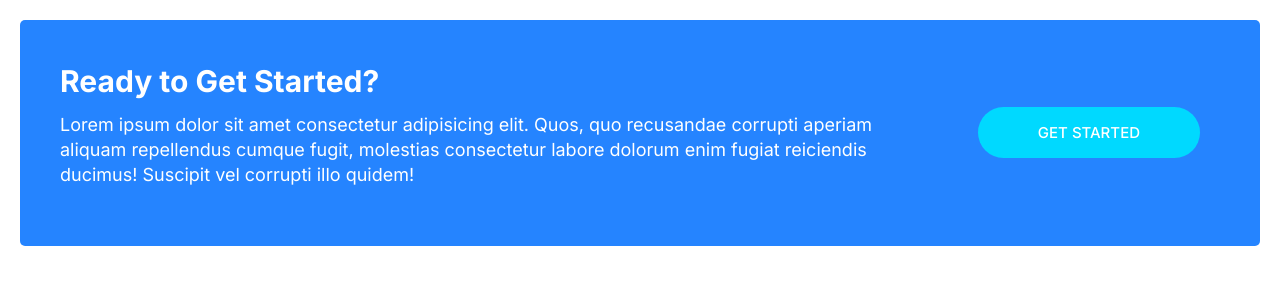
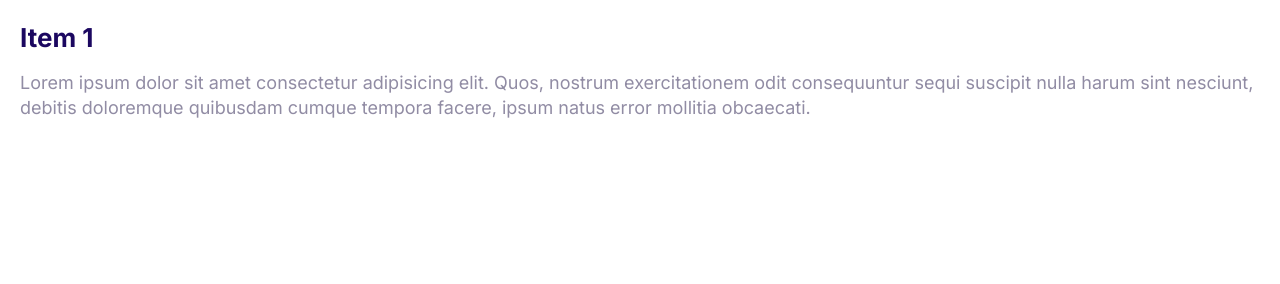
Before and after one commit to SomDhen/bhuhosting, a plain HTML site: page index.html in a window 1280 px wide. Drawn offline with Linux system fonts and the light colour scheme.

Commit message:
Build the collapsible components.

```diff
--- a/css/styles.css
+++ b/css/styles.css
@@ -542,3 +542,37 @@ a {
     margin: 0 2rem;
   }
 }
+
+/* Collapsibles  */
+.collapsible__header {
+  display: flex;
+  justify-content: space-between;
+}
+
+.collapsible__heading {
+  margin-top: 0;
+  font-size: 2.6rem;
+}
+
+.collapsible__chevron {
+  transform: rotate(-90deg);
+  transition: transform 0.3s;
+}
+
+.collapsible__content {
+  max-height: 0;
+  overflow: hidden;
+  opacity: 0;
+  transition: all 0.3s;
+  /* display: none; */
+}
+
+.collapsible--expanded .collapsible__chevron {
+  transform: rotate(0deg);
+}
+
+.collapsible--expanded .collapsible__content {
+  max-height: 100vh;
+  opacity: 1;
+  /* display: block; */
+}
--- a/index.html
+++ b/index.html
@@ -16,14 +16,20 @@
     <link rel="stylesheet" href="css/styles.css">
 </head>
 <body>
-    <div class="callout callout--primary">
-        <div class="grid grid--1x2">
-            <div class="callout__content">
-                <h2 class="callout__heading" >Ready to Get Started?</h2>
-                <p>Lorem ipsum dolor sit amet consectetur adipisicing elit. Quos, quo recusandae corrupti aperiam aliquam repellendus cumque fugit, molestias consectetur labore dolorum enim fugiat reiciendis ducimus! Suscipit vel corrupti illo quidem!</p>
-            </div>
-            <a href="#" class="btn btn--secondary btn--stretch">Get Started</a>
+    <div class="collapsible collapsible--expanded">
+        <header class="collapsible__header">
+            <h2 class="collapsible__heading">Item 1</h2>
+                <svg class="icon icon--primary icon--white collapsible__chevron">
+                    <use xlink:href="images/sprite.svg#chevron"></use>
+                </svg>
+        </header>
+        <div class="collapsible__content">
+            <p>Lorem ipsum dolor sit amet consectetur adipisicing elit. Quos, nostrum exercitationem odit consequuntur sequi suscipit nulla harum sint nesciunt, debitis doloremque quibusdam cumque tempora facere, ipsum natus error mollitia obcaecati.</p>
         </div>
     </div>
+
+
+    <!-- JavaScript  -->
+    <script src="js/main.js"></script>
 </body>
 </html>
--- /dev/null
+++ b/js/main.js
@@ -0,0 +1,6 @@
+const collapsibles = document.querySelectorAll(".collapsible");
+collapsibles.forEach((item) =>
+  item.addEventListener("click", function () {
+    this.classList.toggle("collapsible--expanded");
+  })
+);
```
Also changed, not shown: components/collapsible.html (added, +11 -0 lines), images/sprite.svg.
